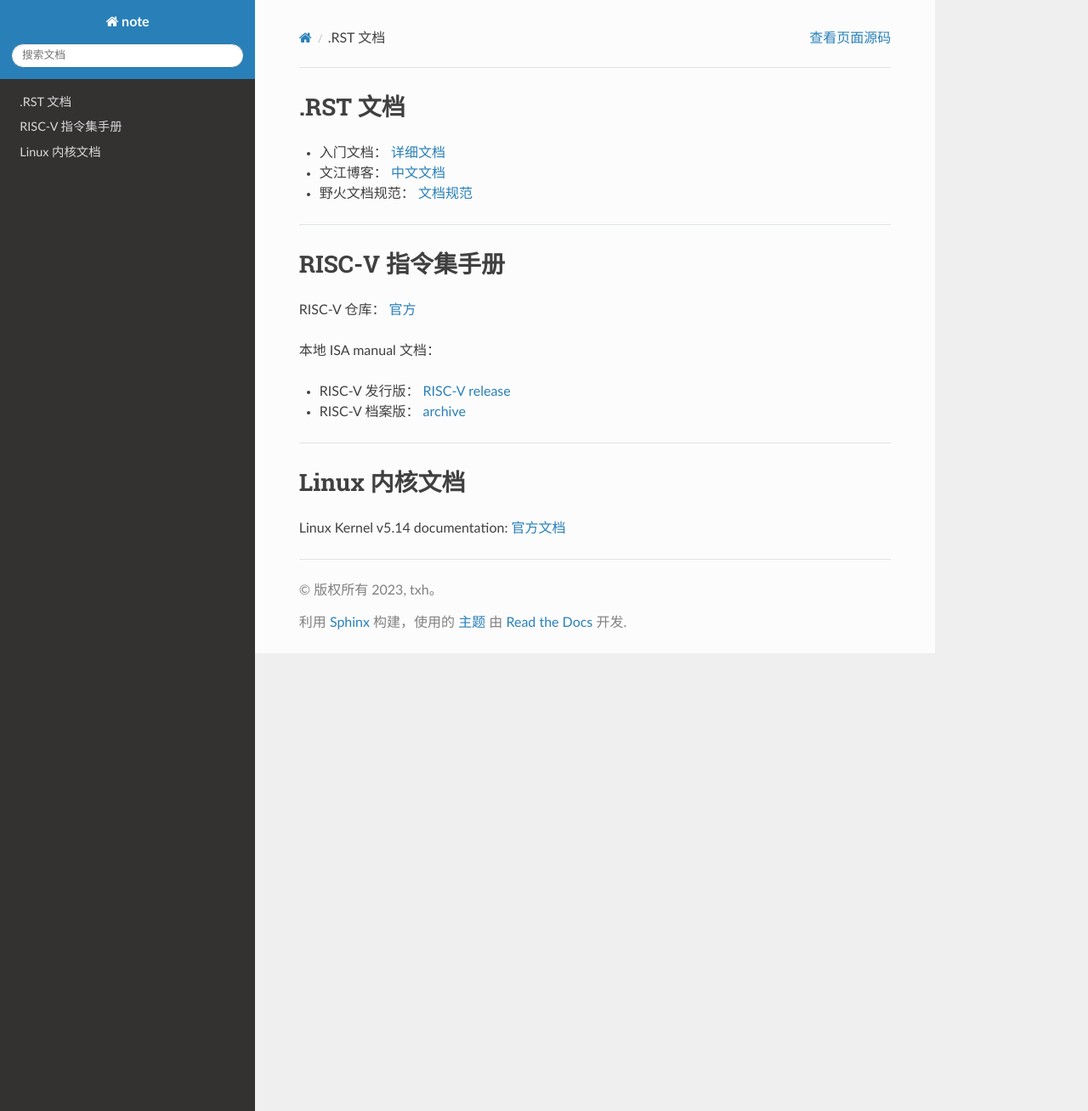
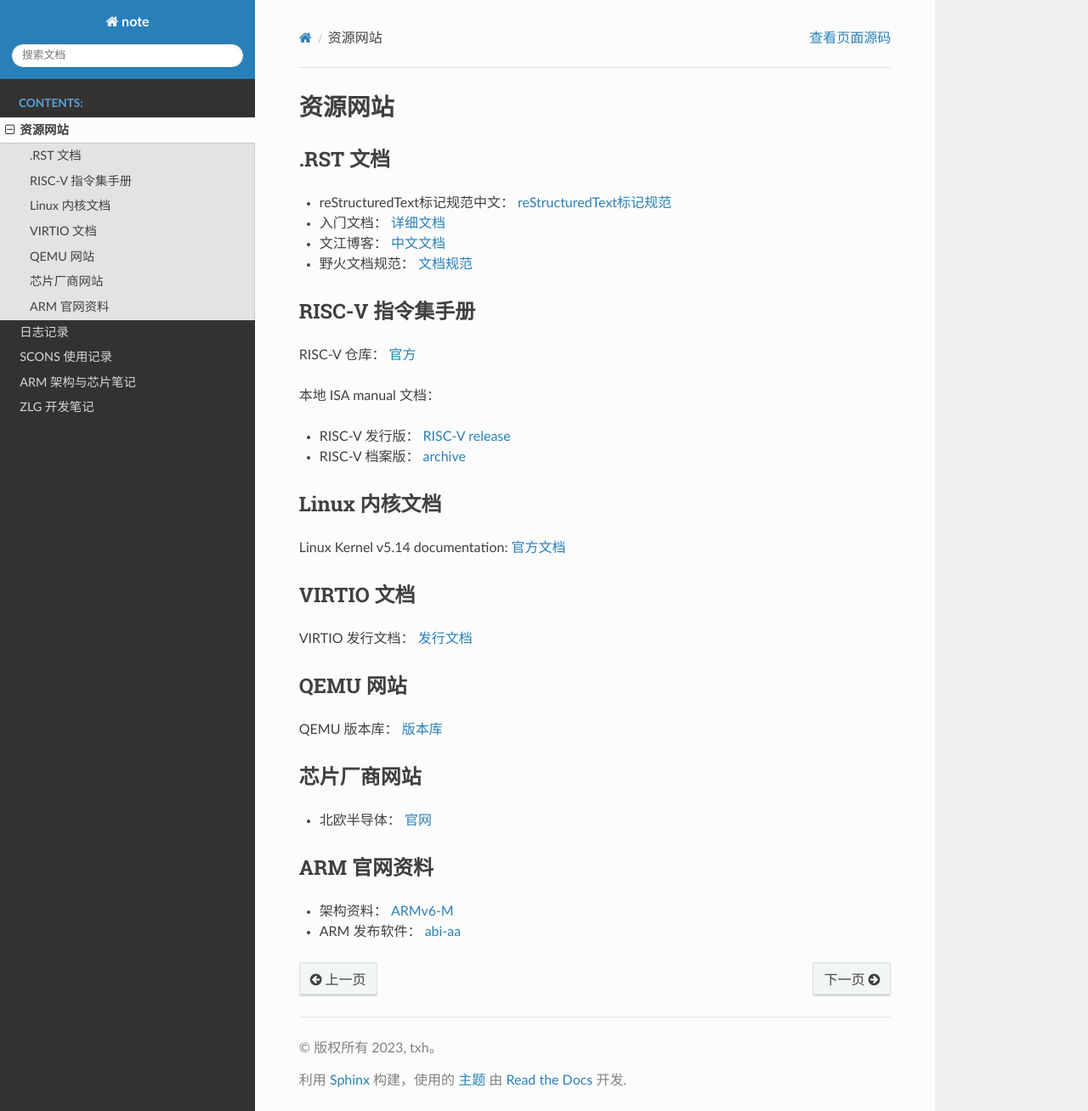
Before and after one commit to TXH97/notebook, a Sphinx documentation site: the page built from source/resource/index.rst, in a window 1280 px wide and 1308 px high. Shown: the whole window at 85% size. Built offline with Sphinx 7.4.7 and the Read the Docs theme 2.0.0, drawn with Linux system fonts in a browser that asks for light colours; pages that are not in the unit, such as notebooks, are missing from menus.

Commit message:
adjust framework

```diff
--- /dev/null
+++ b/source/ARM/index.rst
@@ -0,0 +1,12 @@
+================================================================================
+ARM 架构与芯片笔记
+================================================================================
+
+
+.. toctree::
+    :maxdepth: 2
+    :caption: Contents:
+
+    base
+    armv6m/index.rst
+    armv7m/index.rst
--- a/source/ZLG/index.rst
+++ b/source/ZLG/index.rst
@@ -1,3 +1,6 @@
+================================================================================
+ZLG 开发笔记
+================================================================================
 
 .. toctree::
    :maxdepth: 2
--- a/source/ZLG/wifi/index.rst
+++ b/source/ZLG/wifi/index.rst
@@ -1,3 +1,7 @@
+================================================================================
+WIFI 组件
+================================================================================
+
 
 wifi 模块的使用
 ===============
--- a/source/note/index.rst
+++ b/source/note/index.rst
@@ -1,6 +1,9 @@
+================================================================================
+日志记录
+================================================================================
 
 sifive官方SDK编译过程
-=====================
+================================================================================
 
 #. 下载官方 SDK 包；官方的 board 下会给出推荐的工具下载入口。
 #. 在 win10 的 linux 子系统中搭建编译环境
@@ -23,10 +26,13 @@
 
 #. 添加环境路径：
 
-   * ``export FREEDOM_E_SDK_PIP_CACHE_PATH=/mnt/c/Users/TXH15/Desktop/FE310/freedom-e-sdk/pip-cache/``
-   * ``export FREEDOM_E_SDK_VENV_PATH=/mnt/c/Users/TXH15/Desktop/FE310/freedom-e-sdk/venv/``
+   * ``export FREEDOM_E_SDK_PIP_CACHE_PATH=
+     /mnt/c/Users/TXH15/Desktop/FE310/freedom-e-sdk/pip-cache/``
+   * ``export FREEDOM_E_SDK_VENV_PATH=
+     /mnt/c/Users/TXH15/Desktop/FE310/freedom-e-sdk/venv/``
 
-#. 编译工程： ``make PROGRAM=sifive-welcome TARGET=qemu-sifive-e31 CONFIGURATION=debug software``
+#. 编译工程：
+   ``make PROGRAM=sifive-welcome TARGET=qemu-sifive-e31 CONFIGURATION=debug software``
 
    * ``PROGRAM`` 支持的历程在 ``./software`` 目录下
    * ``TARGET`` 支持的目标在 ``./bsp`` 目录下
@@ -36,12 +42,14 @@
       ``sudo vim /usr/lib/python3.10/collections/__init__.py``
 
 #. 生成的目标文件在： ``./software/sifive-welcome/debug`` 目录下
-#. 启动 qemu: ``qemu-system-riscv32.exe -nographic -M sifive_e -cpu sifive-e31 -bios none -gdb tcp::1234 -S``
+#. 启动 qemu: ``qemu-system-riscv32.exe -nographic -M sifive_e -cpu sifive-e31
+   -bios none -gdb tcp::1234 -S``
 #. 启动 gdb: ``riscv64-unknown-elf-gdb example-freertos-minimal.elf``
 #. 在 gdb 中使用 ``target remote localhost:1234`` 连接目标板，并使用 ``load`` 下载程序
 
    .. note:: Linux 子系统中编译的程序路径不一样，调试时会出现找不到文件的提示；可使用
-      ``set substitute-path /mnt/c/Users/TXH15/Desktop/FE310/freedom-e-sdk C:/Users/TXH15/Desktop/FE310/freedom-e-sdk``
+      ``set substitute-path /mnt/c/Users/TXH15/Desktop/FE310/freedom-e-sdk
+      C:/Users/TXH15/Desktop/FE310/freedom-e-sdk``
       修改文件路径的指向。
 
 .. note:: 如果需要编译 RTOS 的版本，只需要使用下面这种方法，选择带 RTOS 的编译即可：
@@ -54,7 +62,7 @@
 
 
 Windows10 搭建 Docker
-=====================
+================================================================================
 
 #. 在 docker 官网下载 windows10 桌面工具，并安装
 #. 在微软商店中下载安装 ubuntu 发现版，并点击图标启动，启动时会让填账户与密码。
@@ -71,10 +79,10 @@
    :widths: 30, 100
    :align: center
 
-   "docker images": "查看下载的镜像"
-   "docker ps": "查看运行的容器"
-   "docker stop 名称/id": "停止运行容器"
-   "docker rm 名称/id": "删除容器"
+   "docker images", "查看下载的镜像"
+   "docker ps", "查看运行的容器"
+   "docker stop 名称/id", "停止运行容器"
+   "docker rm 名称/id", "删除容器"
 
 .. note::
    * 容器中无法直接访问本地的文件，可在启动容器时添加如下参数：
@@ -82,7 +90,7 @@
 
 
 Windows 与 Linux 、 Mac 跨平台文件的问题
-========================================
+================================================================================
 
 这三个系统的换行符是不同的，当文件需要跨平台编辑和使用时需要注意换行符的问题。
 
@@ -97,4 +105,38 @@
 
 
 QEMU 源码编译记录
-=================
+================================================================================
+
+使用 docker 搭建的基于 Fedora 系统的环境；
+
+具体操作流程参考qemu官网::
+   https://wiki.qemu.org/Hosts/W32
+
+在环境配置中会遇到一些工具链的问题，需要手动安装，还有一些库页需要手动安装，
+官网可能没有提供安装方法。
+
+未完待续...
+
+
+
+VIRTIO 设备
+================================================================================
+
+**记录在 qemu-riscv32 上的 virt 平台上模拟 virtio 设备的记录。**
+
+virtio 设备是按一定的大小顺序，从 virt 平台中的 virtio 基地址开始排列。
+
+
+
+VSCODE 调试
+================================================================================
+
+WATCH 窗口技巧
+++++++++++++++
+
+================== =============================================================
+需求               解决方法
+================== =============================================================
+打印数组           在地址前添加 ``*(uint32_t(*)[16])``
+显示十六进制       在变量后添加 ``,x``
+================== =============================================================
--- a/source/resource/index.rst
+++ b/source/resource/index.rst
@@ -1,15 +1,20 @@
+================================================================================
+资源网站
+================================================================================
+
 
 .RST 文档
-=========
+================================================================================
 
+* reStructuredText标记规范中文： `reStructuredText标记规范 <https://docutils-zh-cn.readthedocs.io/zh_CN/latest/ref/rst/restructuredtext.html#>`_
 * 入门文档： `详细文档 <https://learn-rst.readthedocs.io/zh_CN/latest/reST-%E5%85%A5%E9%97%A8.html>`_
 * 文江博客： `中文文档 <https://www.wenjiangs.com/doc/ax5zq3lr>`_
 * 野火文档规范： `文档规范 <https://ebf-contribute-guide.readthedocs.io/zh_CN/latest/rest-syntax/cross-reference.html>`_
 
------------------
+
 
 RISC-V 指令集手册
-=================
+================================================================================
 
 RISC-V 仓库： `官方 <https://github.com/riscv>`_
 
@@ -19,9 +24,40 @@
 * RISC-V 档案版： `archive <https://github.com/riscv/riscv-isa-manual/releases/tag/archive>`_
 
 
---------------
+
 
 Linux 内核文档
-==============
+================================================================================
 
 Linux Kernel v5.14 documentation: `官方文档 <https://www.kernel.org/doc/html/v5.14/index.html>`_
+
+
+
+
+VIRTIO 文档
+================================================================================
+
+VIRTIO 发行文档： `发行文档 <http://docs.oasis-open.org/virtio/virtio/>`_
+
+
+
+QEMU 网站
+================================================================================
+
+QEMU 版本库： `版本库 <https://qemu.weilnetz.de/>`_
+
+
+
+芯片厂商网站
+================================================================================
+
+* 北欧半导体： `官网 <https://www.nordicsemi.com/>`_
+
+
+
+ARM 官网资料
+================================================================================
+
+* 架构资料： `ARMv6-M <https://developer.arm.com/documentation/ddi0419/c/?lang=en>`_
+
+* ARM 发布软件： `abi-aa <https://github.com/ARM-software/abi-aa/releases>`_
```
Also changed, not shown: source/ARM/armv6m/index.rst (added, +32 -0 lines), source/ARM/armv7m/index.rst (added, +10 -0 lines), source/ARM/base.rst (added, +120 -0 lines), source/index.rst (+8 -8 lines), source/scons/index.rst (added, +13 -0 lines), 8 other files.
